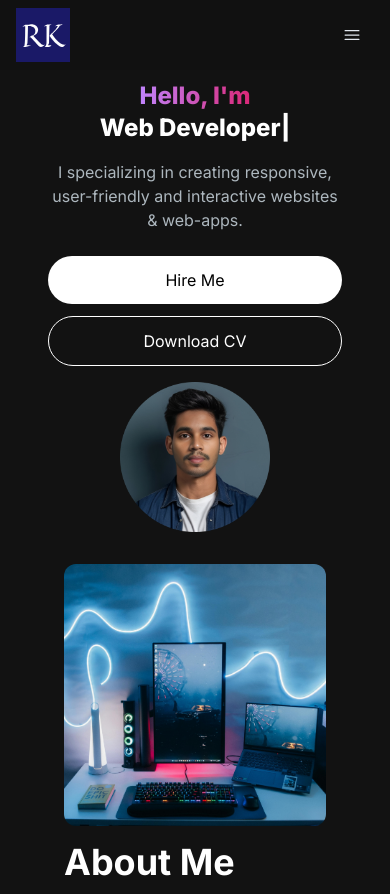
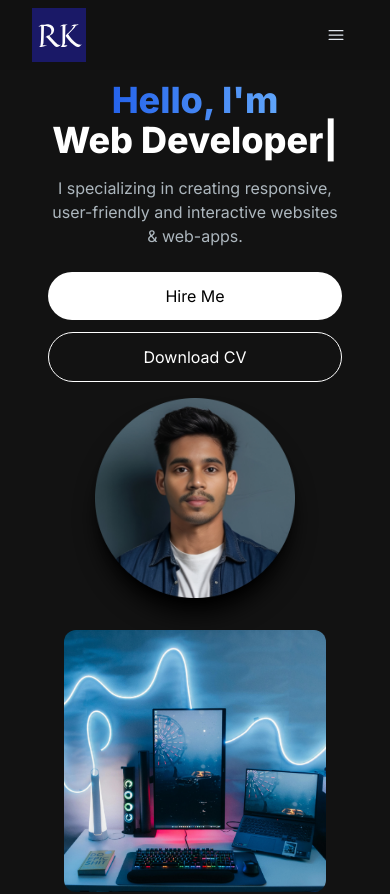
Before and after one commit to RK-41/portfolio3, a Next.js app: page / in a window 390 px wide. Shown: the top 894 px of the page. Built offline with nearby package versions, Linux system fonts and the light colour scheme.

Commit message:
UI Modifications

```diff
--- a/app/components/EmailSection.jsx
+++ b/app/components/EmailSection.jsx
@@ -59,7 +59,7 @@ const EmailSection = () => {
 				/>
 			</div>
 
-			<div className='z-10 mb-4'>
+			<div className='mb-4'>
 				<h2 className='text-4xl font-bold text-white mb-4'>Let's Connect</h2>
 				<p className='text-[#ADB7BE] mb-4 max-w-md'>
 					I'm currently looking for new opportunities, my inbox is always open.
@@ -129,7 +129,7 @@ const EmailSection = () => {
 					<button
 						type='submit'
 						disabled={loading}
-						className='bg-blue-500 hover:bg-blue-600 font-medium py-2.5 rounded-lg w-full'
+						className='bg-blue-600 hover:bg-blue-700 font-medium py-2.5 rounded-lg w-full'
 					>
 						{loading ? 'Sending...' : 'Send'}
 					</button>
--- a/app/components/HeroSection.jsx
+++ b/app/components/HeroSection.jsx
@@ -8,8 +8,8 @@ const HeroSection = () => {
 		<section>
 			<div className='grid grid-cols-1 sm:grid-cols-12 mt-16'>
 				<div className='col-span-7 place-self-center text-center sm:text-left'>
-					<h1 className='text-white mb-4 text-2xl sm:text-4xl lg:text-6xl font-extrabold'>
-						<span className='text-transparent bg-clip-text bg-gradient-to-r from-purple-400 to-pink-600'>
+					<h1 className='text-white mb-4 text-4xl sm:text-4xl lg:text-6xl font-extrabold'>
+						<span className='text-transparent bg-clip-text bg-gradient-to-r from-blue-600 to-blue-400'>
 							Hello, I'm{' '}
 						</span>
 						<br />
@@ -42,13 +42,13 @@ const HeroSection = () => {
 				</div>
 
 				<div className='col-span-5 place-self-center mt-4 lg:mt-0'>
-					<div className='rounded-full bg-[#181818] w-[150px] h-[150px] sm:w-[200px] sm:h-[200px] md:w-[250px] md:h-[250px] lg:w-[300px] lg:h-[300px] relative'>
+					<div className='rounded-full shadow-xl shadow-black w-[200px] h-[200px] md:w-[250px] md:h-[250px] lg:w-[350px] lg:h-[350px] relative'>
 						<Image
 							src='/images/RK.png'
 							alt='dev image'
-							className='absolute transform -translate-x-1/2 -translate-y-1/2 top-1/2 left-1/2'
-							width={300}
-							height={300}
+							// className='absolute transform top-1/2 left-1/2 -translate-x-1/2 -translate-y-1/2'
+							width={400}
+							height={400}
 						/>
 					</div>
 				</div>
--- a/app/components/MenuOverlay.jsx
+++ b/app/components/MenuOverlay.jsx
@@ -3,7 +3,7 @@ import NavLink from './NavLink';
 
 const MenuOverlay = ({ links }) => {
 	return (
-		<ul className='flex flex-col py-4 items-center'>
+		<ul className='flex flex-col pb-4 items-center'>
 			{links.map((link, index) => (
 				<li key={index}>
 					<NavLink href={link.path} title={link.title} />
--- a/app/components/Navbar.jsx
+++ b/app/components/Navbar.jsx
@@ -17,7 +17,7 @@ const Navbar = () => {
 
 	return (
 		<nav className='fixed top-0 left-0 right-0 z-10 bg-[#121212] bg-opacity-95'>
-			<div className='flex flex-wrap items-center justify-between mx-auto px-4 py-2'>
+			<div className='flex flex-wrap items-center justify-between mx-auto px-8 py-2'>
 				<Logo />
 
 				<div className='mobile-menu block md:hidden'>
```
